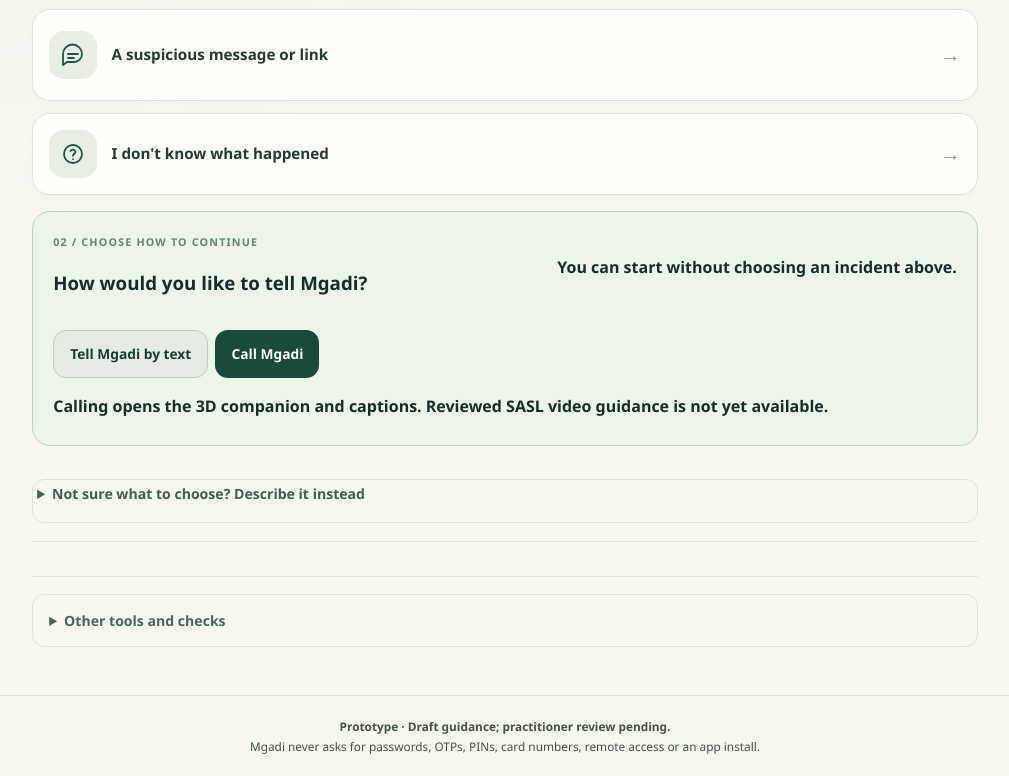
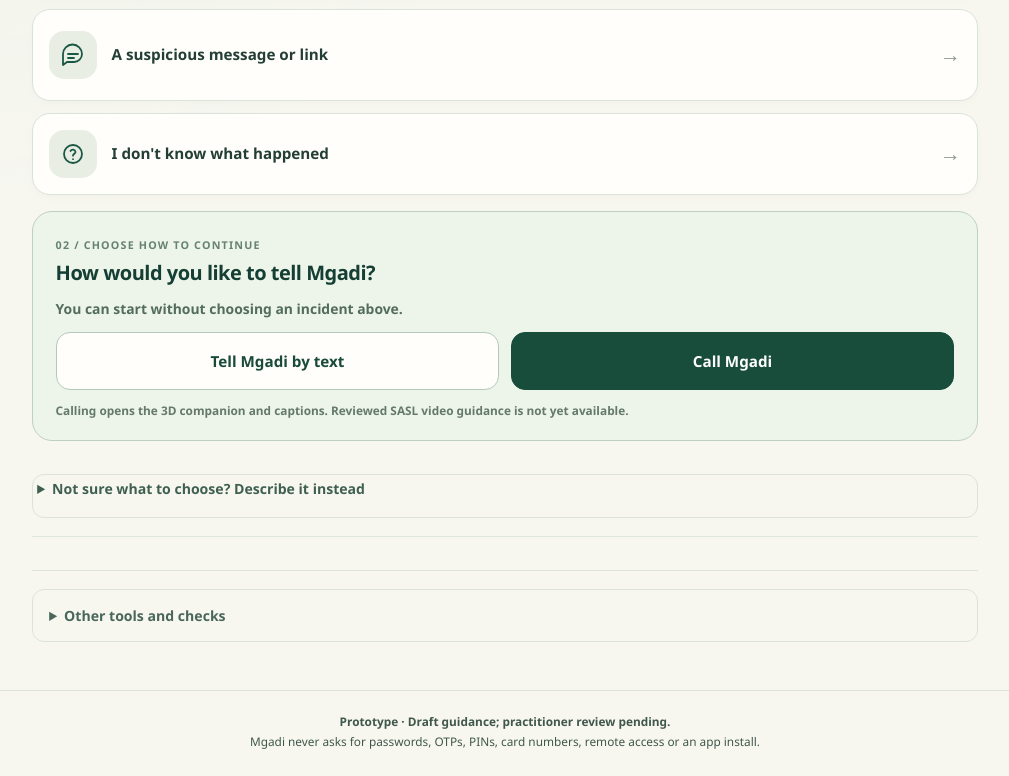
Before and after one commit to ChumaMike/Mgadi, a website with bundled scripts: page entry/public/index.html in a window 1280 px wide. Shown: the part 944-1720 px from the top of the page, without its empty margins (135-1144 px from the left). Built offline with nearby package versions, Linux system fonts and the light colour scheme; files whose address does not match are found by name.

Commit message:
Prominent accessible text and call action buttons directly below incident cards

```diff
--- a/entry/public/experience.css
+++ b/entry/public/experience.css
@@ -361,3 +361,17 @@ main{width:min(100%,1030px);padding:1.35rem 1.2rem 3rem}
 @media(max-width:360px){.site-header .brand .brand-logo{width:42px;height:42px;flex-basis:42px}.site-header .brand-logo img{width:80px;height:80px}.site-header .brand .brand-wordmark{font-size:1.08rem}.landing-hero{padding:1.25rem 1rem 4.1rem}.landing-hero h1{font-size:2.15rem}.landing-readiness{left:1rem;right:1rem}.landing-issues-heading{align-items:flex-start}}
 @media(prefers-reduced-motion:reduce){.landing-choice{transition:none}.landing-choice:hover{transform:none}}
 html[data-reduced-motion='true'] .landing-choice{transition:none;transform:none}
+
+
+/* Voice and text are permanent entry choices directly after 'What happened?'. */
+.landing-entry-modes{display:flex!important;flex-direction:column;align-items:stretch;gap:.75rem;margin:1.2rem 0 0;padding:1.25rem 1.4rem;background:#edf4e9;border:1px solid #bed0bf;border-radius:20px}
+.landing-entry-modes .landing-mode-heading h3{margin:.35rem 0 0;color:#153f34;font-size:1.25rem;letter-spacing:-.025em}
+.landing-entry-modes .landing-mode-summary{margin:0;color:#536d5d;font-size:.87rem}
+.landing-entry-modes .landing-mode-buttons{display:grid;grid-template-columns:repeat(2,minmax(0,1fr));gap:.7rem;width:100%}
+.landing-entry-modes .landing-mode-buttons .button{margin:0;min-width:0;min-height:58px;border-radius:14px;font-size:.95rem;font-weight:780}
+.landing-entry-modes .landing-text-button{background:#fffefb;color:#194a3a;border:1px solid #b3c9bb}
+.landing-entry-modes .landing-voice-button{background:#184c3b;color:#fff;border:1px solid #184c3b}
+.landing-entry-modes .landing-mode-note{font-size:.74rem;line-height:1.45;margin:0;color:#64796b}
+.landing-straight-to-guide{margin:.35rem 0}
+.landing-straight-to-guide[hidden]{display:none!important}
+@media(max-width:560px){.landing-entry-modes{padding:1.05rem}.landing-entry-modes .landing-mode-buttons{grid-template-columns:1fr}.landing-entry-modes .landing-mode-buttons .button{min-height:54px}}
```
